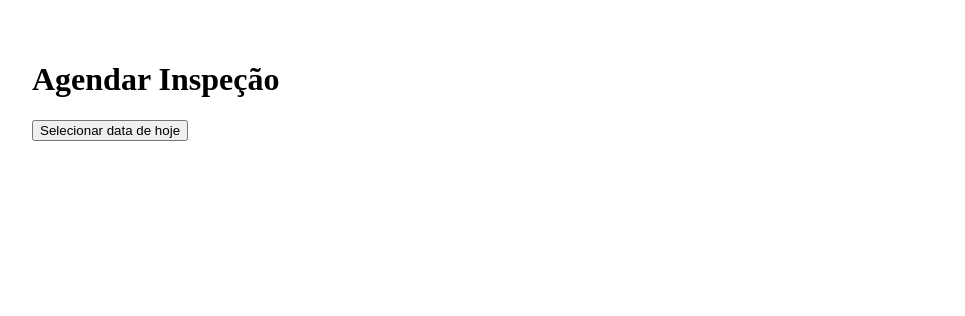
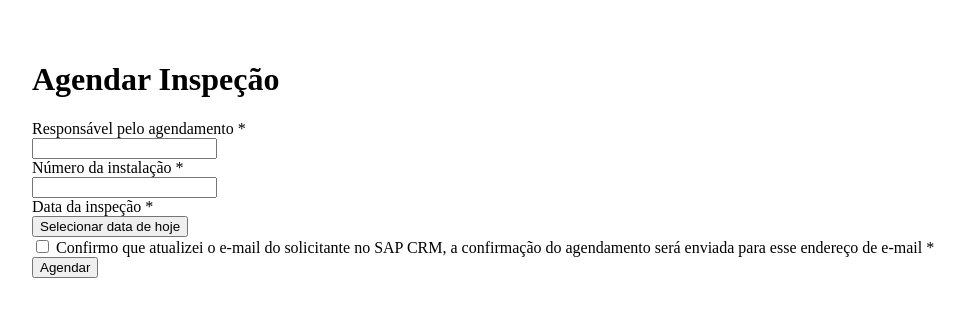
Before and after one commit to AnakRomanov/celesc-agenda, a Next.js app: page /agendar in a window 1280 px wide. Shown: the top 316 px of the page, without its empty margins (8-973 px from the left). Built offline with nearby package versions, Linux system fonts and the light colour scheme.

Commit message:
Add files via upload

```diff
--- a/pages/agendar.tsx
+++ b/pages/agendar.tsx
@@ -1,14 +1,69 @@
+
 import { useState } from 'react';
 import Calendario from '../components/Calendario';
 
 export default function Agendar() {
   const [dataSelecionada, setDataSelecionada] = useState<string | null>(null);
+  const [responsavel, setResponsavel] = useState('');
+  const [numeroInstalacao, setNumeroInstalacao] = useState('');
+  const [confirmacaoEmailSAP, setConfirmacaoEmailSAP] = useState(false);
+
+  const handleSubmit = (e: React.FormEvent) => {
+    e.preventDefault();
+    if (!responsavel || !numeroInstalacao || !dataSelecionada || !confirmacaoEmailSAP) {
+      alert('Por favor, preencha todos os campos obrigatórios e confirme o checkbox.');
+      return;
+    }
+
+    // Aqui você pode enviar os dados para a API
+    console.log({
+      responsavel,
+      numeroInstalacao,
+      dataSelecionada,
+      confirmacaoEmailSAP
+    });
+  };
 
   return (
     <div style={{ padding: '2rem' }}>
       <h1>Agendar Inspeção</h1>
-      <Calendario onSelectDate={setDataSelecionada} />
-      {dataSelecionada && <p>Data selecionada: {dataSelecionada}</p>}
+      <form onSubmit={handleSubmit}>
+        <div>
+          <label>Responsável pelo agendamento *</label><br />
+          <input
+            type="text"
+            value={responsavel}
+            onChange={(e) => setResponsavel(e.target.value)}
+            required
+          />
+        </div>
+        <div>
+          <label>Número da instalação *</label><br />
+          <input
+            type="text"
+            value={numeroInstalacao}
+            onChange={(e) => setNumeroInstalacao(e.target.value)}
+            required
+          />
+        </div>
+        <div>
+          <label>Data da inspeção *</label><br />
+          <Calendario onSelectDate={setDataSelecionada} />
+          {dataSelecionada && <p>Data selecionada: {dataSelecionada}</p>}
+        </div>
+        <div>
+          <label>
+            <input
+              type="checkbox"
+              checked={confirmacaoEmailSAP}
+              onChange={(e) => setConfirmacaoEmailSAP(e.target.checked)}
+              required
+            />
+            {' '}Confirmo que atualizei o e-mail do solicitante no SAP CRM, a confirmação do agendamento será enviada para esse endereço de e-mail *
+          </label>
+        </div>
+        <button type="submit">Agendar</button>
+      </form>
     </div>
   );
 }
```
